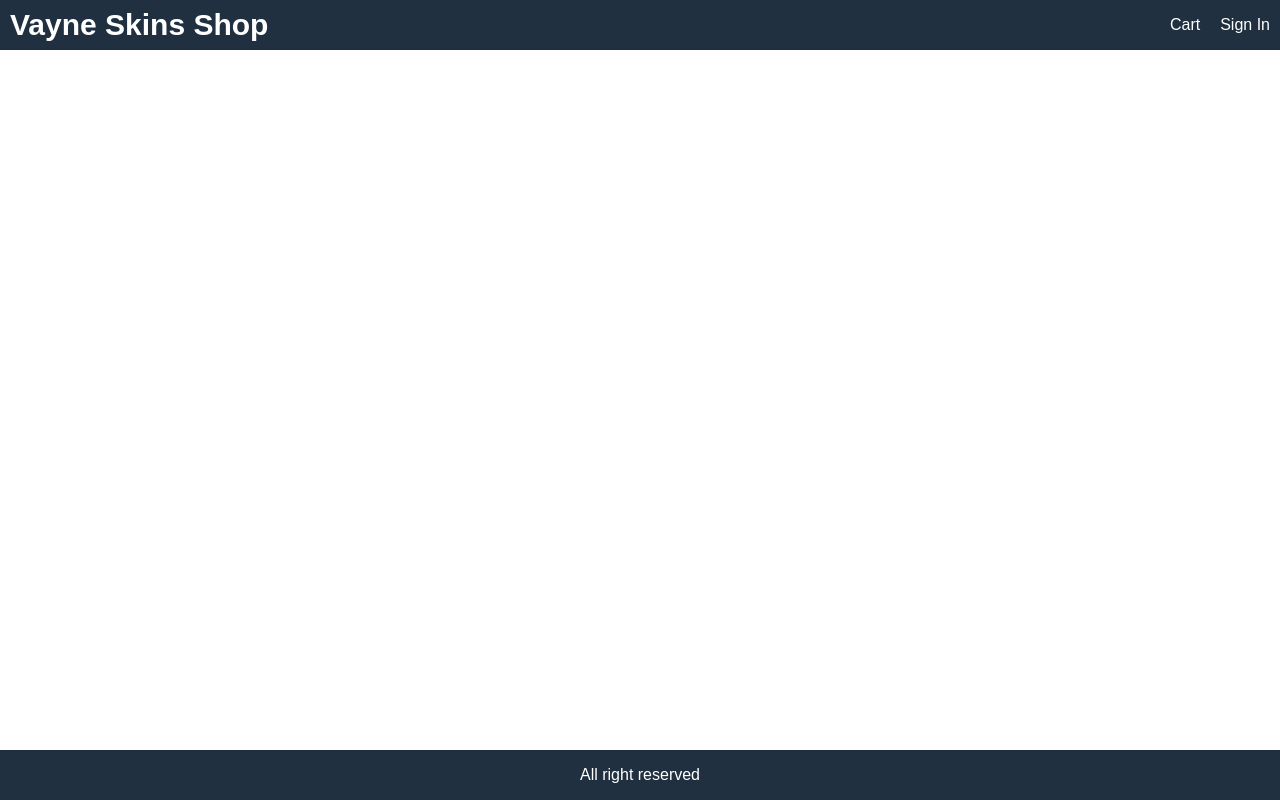
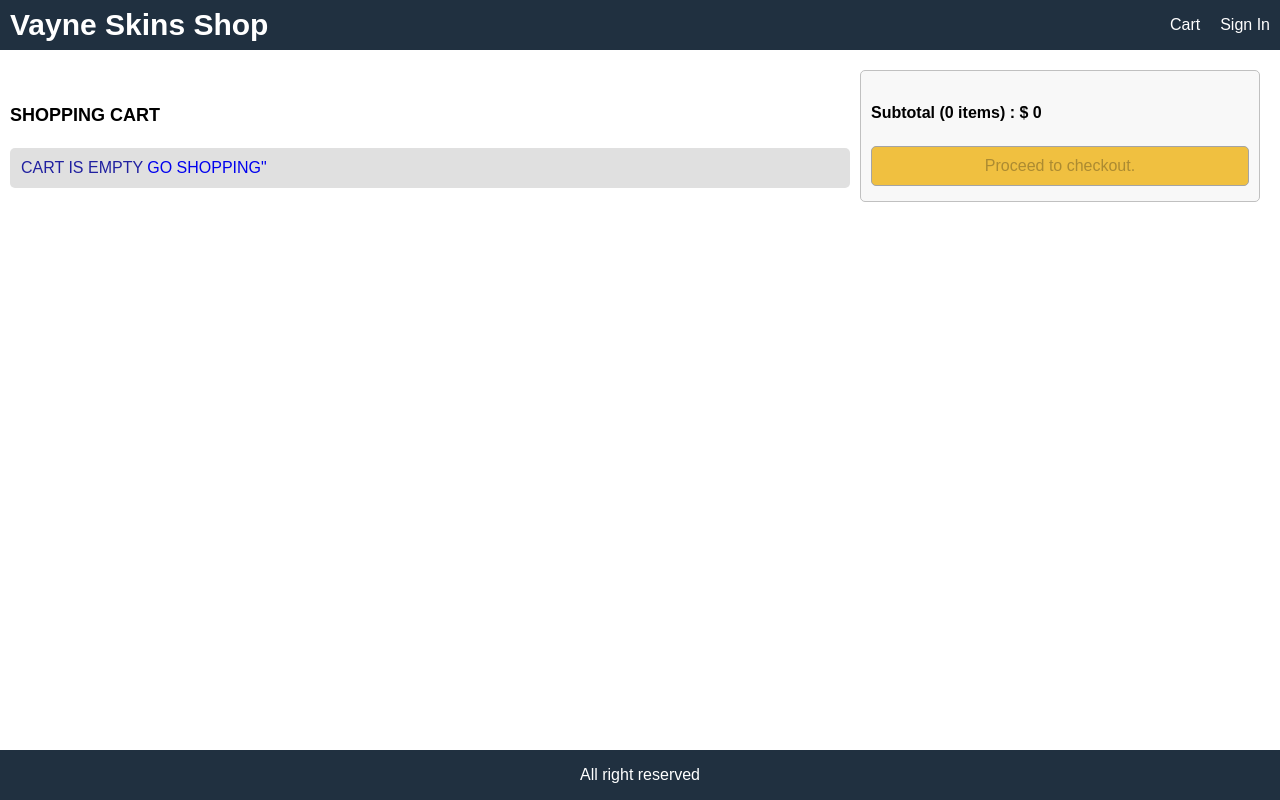
Before and after one commit to ViktorVonlex/e_commerce, a React (Create React App) app in the folder frontend/: page /cart in a window 1280 px wide. Built offline with nearby package versions, Linux system fonts and the light colour scheme.

Commit message:
Improved cart screen //TODO delete from cart

```diff
--- a/frontend/src/App.js
+++ b/frontend/src/App.js
@@ -31,7 +31,7 @@
             <Route exact path="/product/:id" element={<ProductScreen/>}/>
             <Route exact path="/" element={<HomeScreen/>}/>
             <Route exact path="/cart/:id" element={<CartScreen></CartScreen>}/>
-
+            <Route path="/cart/" element={<CartScreen></CartScreen>}></Route>
           </Routes>
         </main>
         <footer className="row center">
--- a/frontend/src/actions/cartActions.js
+++ b/frontend/src/actions/cartActions.js
@@ -2,6 +2,7 @@
 import {CART_ADD_ITEM} from "../constants/cartConstants";
 
 export const addToCart = (productId, qty) => async (dispatch, getState) => {
+
     const {data} = await Axios.get(`/api/products/${productId}`);
     dispatch({
         type: CART_ADD_ITEM,
@@ -9,7 +10,7 @@
             name: data.name,
             image: data.image,
             price: data.price,
-            countInStorck: data.countInStorck,
+            countInStock: data.countInStock,
             product: data._id,
             qty
         }
--- a/frontend/src/index.css
+++ b/frontend/src/index.css
@@ -151,9 +151,17 @@
   flex: 2 1 50rem;
 }
 
+.min-30 {
+  min-width: 30rem;
+}
+
 /* Image */
 img{
   border-radius: 0.5rem;
+}
+img.small{
+  max-width: 5rem;
+  width: 100%;
 }
 
 img.medium{
--- a/frontend/src/screens/CartScreen.js
+++ b/frontend/src/screens/CartScreen.js
@@ -1,30 +1,109 @@
 import React, {useEffect} from 'react';
-import { useLocation } from 'react-router-dom';
-import { useParams } from 'react-router-dom';
+import {Link, useLocation, useNavigate} from 'react-router-dom';
+import {useParams} from 'react-router-dom';
 import {addToCart} from "../actions/cartActions";
-import {useDispatch} from "react-redux";
+import {useDispatch, useSelector} from "react-redux";
+import MessageBox from "../components/MessageBox";
 
 export default function CartScreen() {
 
+
     const params = useParams();
-    const { id: productId } = params;
+    const {id: productId} = params;
+    const navigate = useNavigate();
 
-    const { search } = useLocation();
+
+
+    const cart = useSelector(state => state.cart);
+    const {cartItems} = cart;
+
+    const {search} = useLocation();
     const qtyInUrl = new URLSearchParams(search).get('qty');
     const qty = qtyInUrl ? Number(qtyInUrl) : 1;
 
     const dispatch = useDispatch();
 
+    const removeFromCartHandler = (id) => {
+        //delete
+    }
+
+    const checkoutHandler = () => {
+        navigate(`/signin?redirect=shipping`);
+    }
+
     useEffect(() => {
-        if(productId){
+        if (productId) {
             dispatch(addToCart(productId, qty))
         }
     }, [dispatch, productId, qty])
 
     return (
-        <div>
-            <h1>Cart Screen</h1>
-            <p>ADD TO CART : productId: {productId} Qty: {qty}</p>
+        <div className="row top">
+            <div className="col-2">
+                <h1>SHOPPING CART</h1>
+                {cartItems.length === 0 ? <MessageBox> CART IS EMPTY <Link to="/"> GO SHOPPING" </Link>
+                    </MessageBox> :
+                    (
+                        <ul>
+                            {cartItems.map((item) => (
+                                <li key={item.product}>
+                                    <div className="row">
+                                        <div>
+                                            <img src={item.image} alt={item.name} className="small"></img>
+
+                                        </div>
+                                        <div className="min-30">
+                                            <Link to={`/product/${item.product}`}>{item.name}</Link>
+                                        </div>
+                                        <div>
+                                            <select
+                                                value={item.qty}
+                                                onChange={(e) =>
+                                                    dispatch(
+                                                        addToCart(item.product, Number(e.target.value))
+                                                    )
+                                                }
+                                            >
+                                                {[...Array(item.countInStock).keys()].map((x) => (
+                                                    <option key={x + 1} value={x + 1}>
+                                                        {x + 1}
+                                                    </option>
+                                                ))}
+                                            </select>
+                                        </div>
+                                        <div>
+                                            ${item.price}
+                                        </div>
+                                        <div>
+                                            <button type="button"
+                                                    onClick={() => removeFromCartHandler(item.product)}>Delete
+                                            </button>
+                                        </div>
+                                    </div>
+                                </li>
+                            ))}
+                        </ul>
+                    )
+                }
+            </div>
+            <div className="col-1">
+                <div className="card card-body">
+                    <ul>
+                        <li>
+                            <h2>
+                                Subtotal ({cartItems.reduce((a, c) => a + c.qty, 0)} items) :
+                                $ {cartItems.reduce((a, c) => a + c.price * c.qty, 0)}
+                            </h2>
+                        </li>
+                        <li>
+                            <button type="button" onClick={checkoutHandler} className="primary block"
+                                    disabled={cartItems.length === 0}>
+                                Proceed to checkout.
+                            </button>
+                        </li>
+                    </ul>
+                </div>
+            </div>
         </div>
     )
 }
--- a/frontend/src/store.js
+++ b/frontend/src/store.js
@@ -11,6 +11,7 @@
             JSON.parse(localStorage.getItem('cartItems')) : [],
     }
 };
+
 const reducer = combineReducers({
     productList: productListReducer,
     productDetails: productDetailsReducer,
@@ -18,5 +19,4 @@
 })
 const composeEnhancer = window.__REDUX_DEVTOOLS_EXTENSION_COMPOSE__ || compose;
 const store = createStore(reducer, initialState, composeEnhancer(applyMiddleware(thunk)));
-
 export default store;
```
Also changed, not shown: frontend/src/screens/ProductScreen.js (+0 -34 lines).
